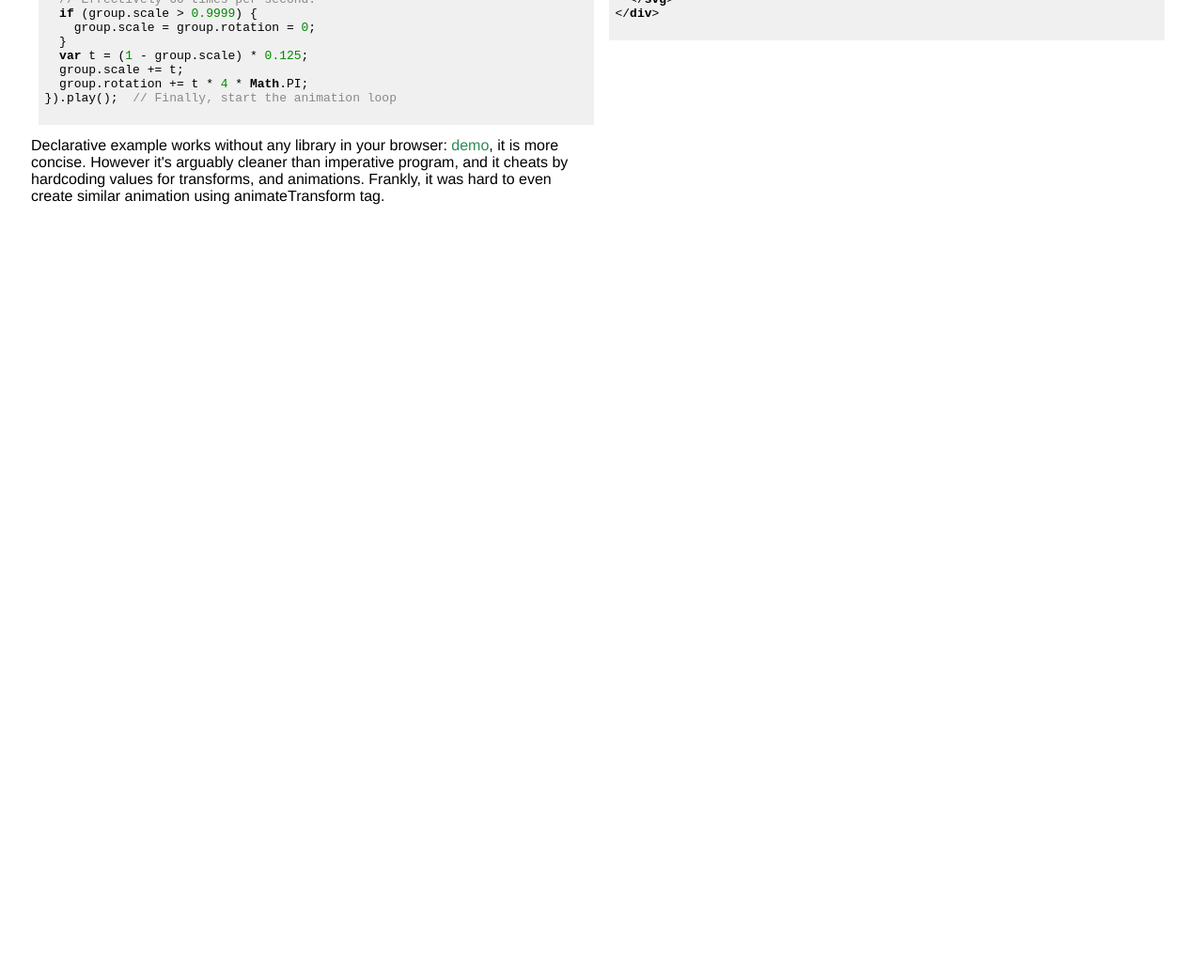
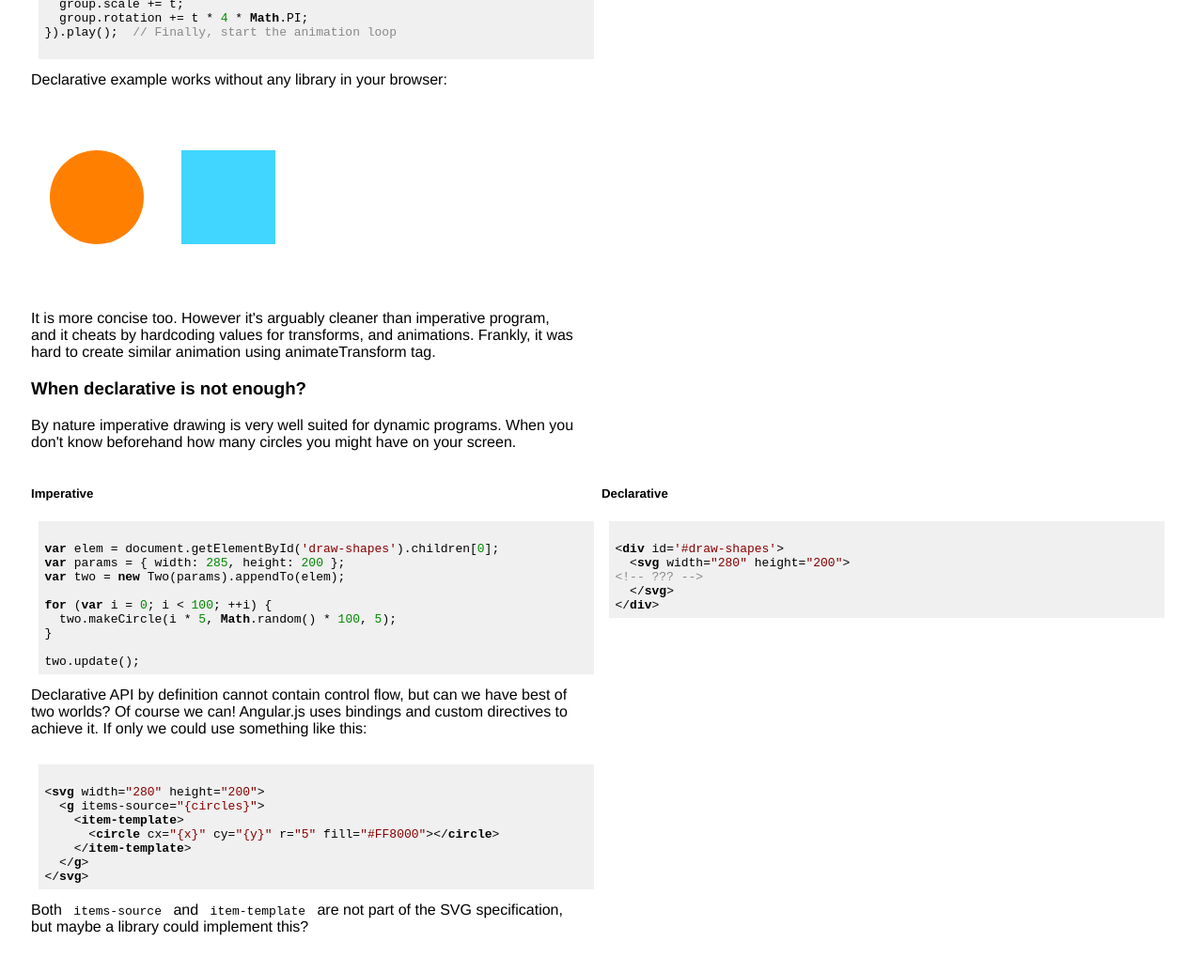
Before and after one commit to anvaka/sj, a website: page compare/index.html in a window 1280 px wide. Shown: the part 1613-2648 px from the top of the page at 94% size. Before the commit the page ends 1880 px from the top, so only its background shows below. Drawn offline with Linux system fonts and the light colour scheme.

Commit message:
Added more examples

```diff
--- a/compare/index.html
+++ b/compare/index.html
@@ -33,10 +33,7 @@
     <a href="http://angularjs.org/">angular.js</a> or <a href="http://emberjs.com/">ember.js</a></p>
     <p>
     In this post I wanted to explore available options for declarative programming of graphics.
-    </p><p>
     As a reference we'll take really good library <a href='http://jonobr1.github.io/two.js/'>two.js</a>.
-    All examples on the left are written in two.js. Examples on the right are showing what they could look like
-    with declarative API.
     </p><p class='sidenote'>
     I am not trying to say imperative API is bad. It has a lot of value
     to offer. Sole purpose of this post is to check alternative options with declarative API
@@ -166,10 +163,82 @@ two.bind('update', function(frameCount) {
       </div>
       <p class='demoInfo'>
       Declarative example works without any library in your browser:
-      <a href='http://plnkr.co/edit/zYEt4anAGH3yDvrrr8p0?p=preview'>demo</a>,
-      it is more concise. However it's arguably cleaner than imperative program,
+      </p>
+<div id='#draw-shapes'>
+  <svg width="280" height="200">
+    <g transform="translate(140, 100)">
+      <g>
+        <circle cx="-70" cy="0" r="50" fill="#FF8000"></circle>
+        <rect x="20" y="-50" width="100" height="100"
+              fill="rgb(0, 200, 255)" opacity="0.75"></rect>
+
+        <animateTransform attributeName="transform" type="rotate"
+                          values="0 0 0;180 0 0;270 0 0;350 0 0; 360 0 0;"
+                          keyTimes="0;0.25;0.5;0.9; 1" dur="1s"
+                          repeatCount='indefinite' />
+        <animateTransform attributeName='transform' type='scale'
+                          keyTimes='0;0.3;0.75;1.0' values='0; 0.9;0.9;0.99;'
+                          dur='1s' repeatCount='indefinite' additive='sum'/>
+      </g>
+    </g>
+  </svg>
+</div>
+      <p>
+      It is more concise too. However it's arguably cleaner than imperative program,
       and it cheats by hardcoding values for transforms, and animations. Frankly,
-      it was hard to even create similar animation using animateTransform tag.
+      it was hard to create similar animation using animateTransform tag.
+      </p>
+    </div>
+    <div class='demo'>
+      <h3>When declarative is not enough?</h3>
+      <p>
+       By nature imperative drawing is very well suited for dynamic programs. When
+       you don't know beforehand how many circles you might have on your screen.
+      </p>
+
+      <div class='imperative'>
+        <h5>Imperative</h5>
+        <pre><code>
+var elem = document.getElementById('draw-shapes').children[0];
+var params = { width: 285, height: 200 };
+var two = new Two(params).appendTo(elem);
+
+for (var i = 0; i &lt; 100; ++i) {
+  two.makeCircle(i * 5, Math.random() * 100, 5);
+}
+
+two.update();
+</code></pre>
+      </div>
+      <div class='declarative'>
+        <h5>Declarative</h5>
+<pre><code>
+&lt;div id='#draw-shapes'&gt;
+  &lt;svg width=&quot;280&quot; height=&quot;200&quot;&gt;
+&lt;!-- ??? --&gt;
+  &lt;/svg&gt;
+&lt;/div&gt;
+</code></pre>
+      </div>
+      <p class='demoInfo'>
+      Declarative API by definition cannot contain control flow, but can we
+      have best of two worlds? Of course we can! Angular.js uses bindings
+      and custom directives to achieve it. If only we could use something like this:
+      </p>
+<div class='imperative'>
+<pre><code>
+&lt;svg width=&quot;280&quot; height=&quot;200&quot;&gt;
+  &lt;g items-source=&quot;{circles}&quot;&gt;
+    &lt;item-template&gt;
+      &lt;circle cx=&quot;{x}&quot; cy=&quot;{y}&quot; r=&quot;5&quot; fill=&quot;#FF8000&quot;&gt;&lt;/circle&gt;
+    &lt;/item-template&gt;
+  &lt;/g&gt;
+&lt;/svg&gt;
+</code></pre>
+</div>
+      <p class='demoInfo'>
+      Both <code>items-source</code> and <code>item-template</code> are not part of the
+      SVG specification, but maybe a library could implement this?
       </p>
     </div>
   </body>
```
